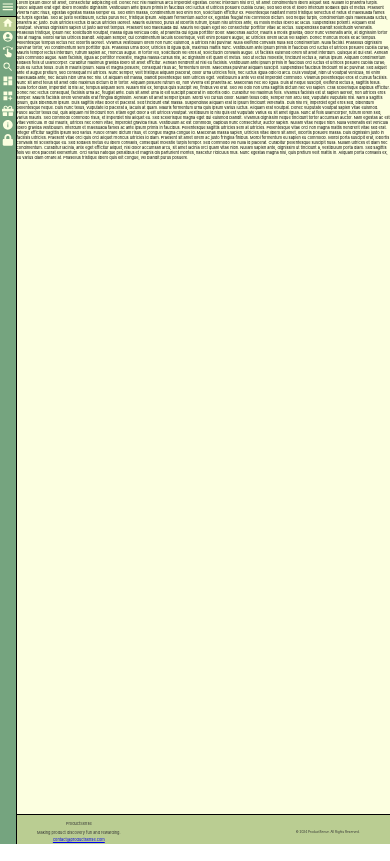
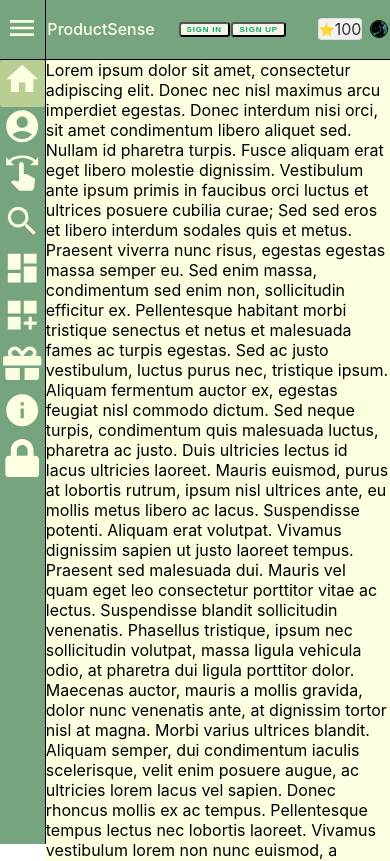
Before and after one commit to Wurmple/product-sense-frontend, a React (Create React App) app: page / in a window 390 px wide. Shown: the top 861 px of the page. Built offline with nearby package versions, Linux system fonts and the light colour scheme.

Commit message:
responsiveness changes

```diff
--- a/src/App.css
+++ b/src/App.css
@@ -14,7 +14,7 @@
   align-self: flex-start;
 
   min-height: 100vh;
-  border-right: 0.01rem solid black;
+  border-right: 0.08rem solid black;
 }
 
 .main-content {
--- a/src/App.js
+++ b/src/App.js
@@ -27,7 +27,7 @@ function App() {
           <Sidebar />
         </div>
         <div className="main-content">
-          {/* <Navbar /> */}
+          <Navbar />
           <div className="content">
             <Routes>
               <Route path="/" element={<HomePage />} />
--- a/src/index.css
+++ b/src/index.css
@@ -1,7 +1,3 @@
-html {
-  font-size: 1vw;
-}
-
 body {
   margin: 0;
   padding:0;
--- a/src/styles/layout/Footer.css
+++ b/src/styles/layout/Footer.css
@@ -24,6 +24,9 @@
   .footer-info p {
     margin-bottom: 0.5rem; /* Add some space between paragraphs */
   }
+  .footer-info a {
+    text-decoration: none;
+  }
 
   .social-links {
     display: flex;
--- a/src/styles/layout/Navbar.css
+++ b/src/styles/layout/Navbar.css
@@ -2,68 +2,71 @@
 .navbar {
   background-color: #75A47F;
   color: #FCFFE0;
-  height: 4.25rem;
+  min-height: 15vw;
   position: -webkit-sticky;
   position: sticky;
   top: 0;
-  border-bottom: 1px solid black;
+  border-bottom: 0.08rem solid black;
 }
 
 /* New styles for enhanced functionality and responsiveness */
 .navbar {
   display: flex; /* Enable flexbox layout for alignment */
   justify-content: space-between; /* Distribute elements horizontally */
+  padding: 0 0.1rem;
   align-items: center; /* Align vertically */
-  padding: 0 1rem;
+  flex-wrap: wrap;
 }
 
 .logo {
-  flex: 0 0 auto; /* Set logo width to fit content */
-  font-size: 1.2rem;
-  font-weight: bold;
+  font-size: 1rem;
+  font-weight: 500;
   color: #FCFFE0; /* Text color matches main text */
 }
 
 .slogan { /* Styles for the slogan div */
   flex: 1; /* Allow slogan to expand */
-  font-size: 1rem; /* Adjust font size as needed */
+  font-size: 0.6rem; /* Adjust font size as needed */
   color: #ddd; /* Light colored text for the slogan */
-  margin-right: 1rem; /* Add some margin to the right */
-  margin-left: 0.5rem;
 }
 
 .announcement { /* Styles for the announcement div */
   display: flex; /* Allow inline display of icon and text */
   align-items: center; /* Align icon and text vertically */
-  margin-right: 1rem; /* Add some margin to the right */
   font-size: 1rem; /* Adjust font size as needed */
   color: #ddd; /* Light colored text for the announcement */
 }
-
+@media(max-width: 940px) {
+  .announcement {
+    display: none;
+  }
+  .slogan {
+    display: none;
+  }
+}
 .announcement > span:first-child { /* Style the announcement icon (loudspeaker) */
-  margin-right: 0.5rem; /* Add some space between icon and text */
-  font-size: 1.2rem; /* Adjust icon size as needed */
+  font-size: 0.5rem; /* Adjust icon size as needed */
 }
 
 .actions {
   display: flex; /* Enable flexbox layout for buttons */
+  flex-wrap: wrap;
+  gap: 0.1rem;
 }
 
 .actions > button {
-  margin-right: 1rem;
-  padding: 0.75rem 1.5rem; /* Increase button padding for better spacing */
-  border: none;
-  border-radius: 4px;
+  border-radius: 0.2rem;
   cursor: pointer;
   transition: background-color 0.2s ease-in-out; /* Smooth hover effect */
   /* Improved button styles */
   background-color: #F5F3E5; /* Light yellow background */
   color: #04AA6D; /* Green text color */
+  font-size: 0.5rem;
   text-decoration: none; /* Remove underline on hover */
   /* Improved button text styles */
   font-weight: bold;
   text-transform: uppercase; /* Convert text to uppercase for a bolder look */
-  letter-spacing: 0.1rem; /* Add slight letter spacing for better readability */
+  letter-spacing: 0.05rem; /* Add slight letter spacing for better readability */
 }
 
 .actions > button:hover {
@@ -72,33 +75,31 @@
 
 .user {
   display: flex; /* Enable flexbox layout for user section */
+  gap: 0.5rem;
 }
 
 .user > div {
-  margin-right: 1rem;
+  /* margin-right: 0.1rem; */
   display: flex;
   align-items: center;
 }
 
 .user > div > img {
-  width: 2rem;
-  height: 2rem;
+  width: 1rem;
+  height: 1rem;
   border-radius: 50%;
-  /* Added outer border for profile picture */
-  border: 1px solid black; /* Dark greenish border color */
+  border: 0.1rem solid black; /* Dark greenish border color */
 }
 
 .user > div > span { /* Style notification and points icons */
-  margin-right: 0.5rem; /* Add some space between icon and text */
-  font-size: 1.2rem; /* Adjust icon size as needed */
+  font-size: 0.8rem; /* Adjust icon size as needed */
   color: #ddd; /* Match announcement text color */
 }
 
 /* Styled points div */
 .user > div.points {
-  border: 1px solid #ddd; /* Light gray border */
-  border-radius: 4px; /* Rounded corners */
-  padding: 0.5rem 1rem; /* Add some padding */
+  border: 0.1rem solid #ddd; /* Light gray border */
+  border-radius: 0.2rem; /* Rounded corners */
   display: inline-flex; /* Allow inline display with icon */
   background-color: #F2F2F2; /* Light gray background */
   color: #333; /* Darker text color */
--- a/src/styles/layout/Sidebar.css
+++ b/src/styles/layout/Sidebar.css
@@ -1,31 +1,31 @@
 .sidebar {
-  width: 4vw;
+  min-width: 10vw;
   transition: all 0.5s ease-in-out;
 }
 
 .sidebar.open{
-  width: 16vw;
+  min-width: 40vw;
+  transition: all 0.5s ease-in-out;
 }
-
 
 .logo-section{
   display: flex;
   align-items: center;
   justify-content: center;
   cursor: pointer;
-  height:4vw;
-  border-bottom: 0.01rem solid black;
+  min-height:15vw;
+  border-bottom: 0.08rem solid black;
 }
 
 .logo-section h1 {
-  font-size: 1.7rem;
+  font-size: 1rem;
   font-family:"Poppins",sans-serif;
-  font-weight: bold;
+  font-weight: 600;
 }
 
 .logo-section .menu-button {
-  font-size: 3.5rem;
-  padding-top:0.5rem;
+  font-size: 2rem;
+  padding-top:0.3rem;
 }
 
 .nav-section {
@@ -49,7 +49,7 @@
   color: #FCFFE0;
   text-decoration: none;
   cursor: pointer;
-  border-radius: 0.1rem;
+  border-radius: 0.15rem;
   gap: 0.7rem;
 }
 
@@ -62,12 +62,12 @@
 }
 
 .item-icon {
-  padding-left: 0.25rem;
-  font-size: 3rem;
+  padding: 0 0.2rem;
+  font-size: 2.4rem;
 }
 
 .item-text {
-  font-size: 1.2rem;
+  font-size: 1rem;
   font-family:"Poppins",sans-serif;
-  font-weight: 500;
+  font-weight: 600;
 }
```
